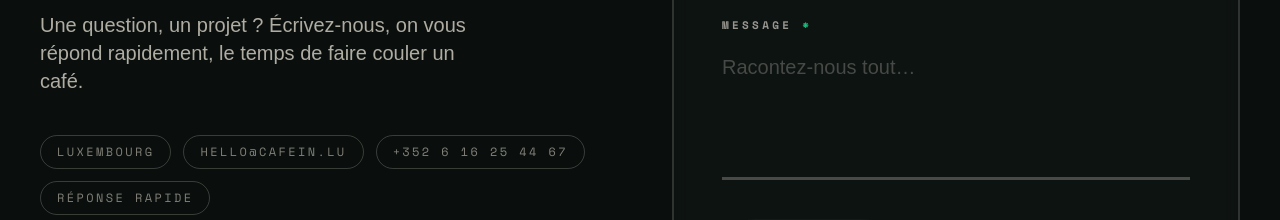
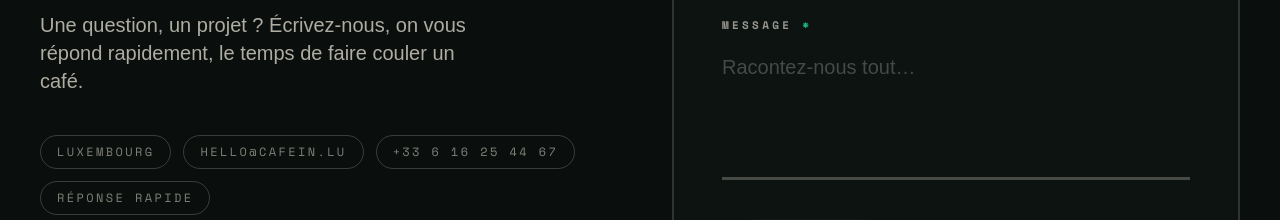
Before and after one commit to jeromepinheiropro-spec/cafein-v3, a React (Vite) app: page / in a window 1280 px wide. Shown: the part 10103-10323 px from the top of the page. Built offline with nearby package versions, Linux system fonts and the light colour scheme.

Commit message:
Add files via upload

```diff
--- a/src/components/Contact.jsx
+++ b/src/components/Contact.jsx
@@ -162,11 +162,11 @@ export default function Contact() {
               hello@cafein.lu
             </a>
             <a
-              href="tel:+352616254467"
-              data-cursor="+352 6 16 25 44 67"
+              href="tel:+33616254467"
+              data-cursor="+33 6 16 25 44 67"
               className="rounded-full border border-cream/20 px-4 py-2 hover:border-mint hover:text-mint transition-colors"
             >
-              +352 6 16 25 44 67
+              +33 6 16 25 44 67
             </a>
             <span className="rounded-full border border-cream/20 px-4 py-2">{t("Réponse rapide", "Quick reply")}</span>
           </motion.div>
```
